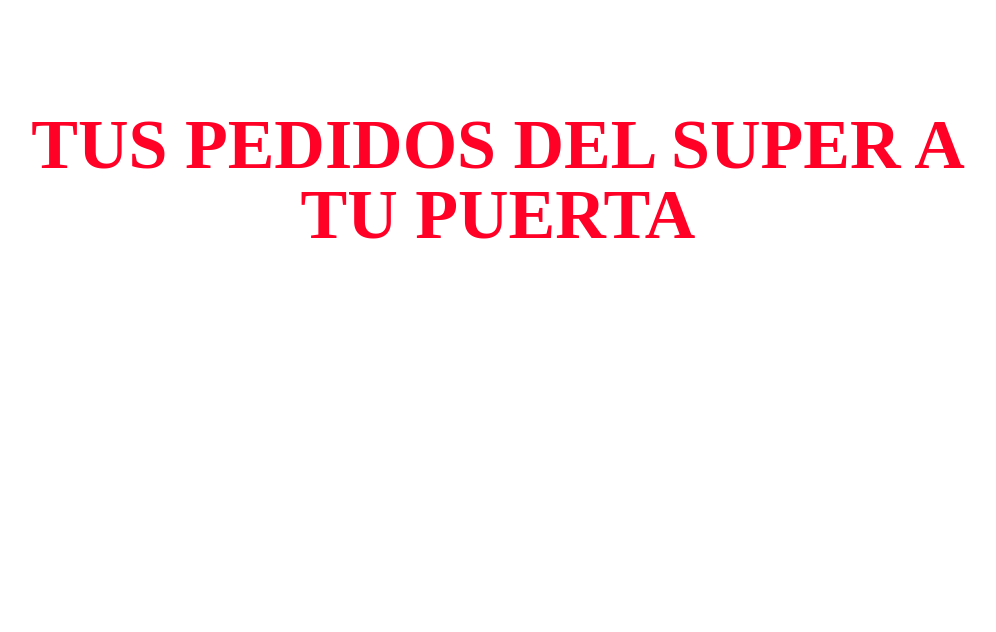
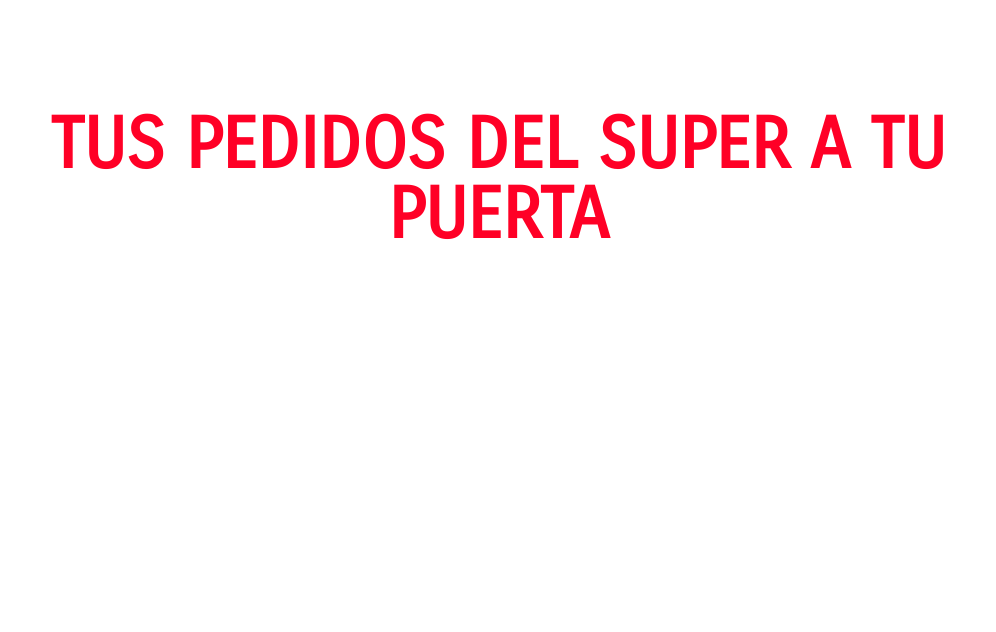
Before and after one commit to estefaniaportilla/ejemplo-cornershop, a plain HTML site: page index.html in a window 1280 px wide. Shown: the part 168-800 px from the top of the page, without its empty margins (142-1138 px from the left). Drawn offline with Linux system fonts and the light colour scheme.

Commit message:
Cambio sintaxis fuente h1

```diff
--- a/main.css
+++ b/main.css
@@ -37,7 +37,7 @@ h1 {
     text-align: center;
     margin: 110px;
     line-height: 1;
-    font-family: CarroisGothic-Regular sans-serif;
+    font-family: 'CarroisGothic-Regular', sans-serif;
 }
 
 .logo {
```
